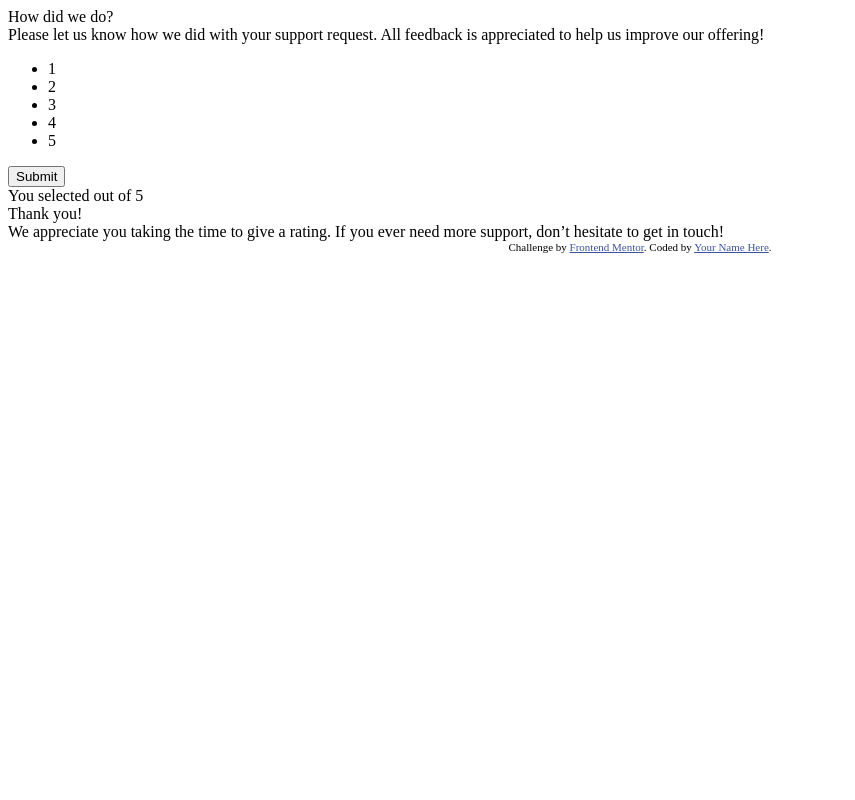
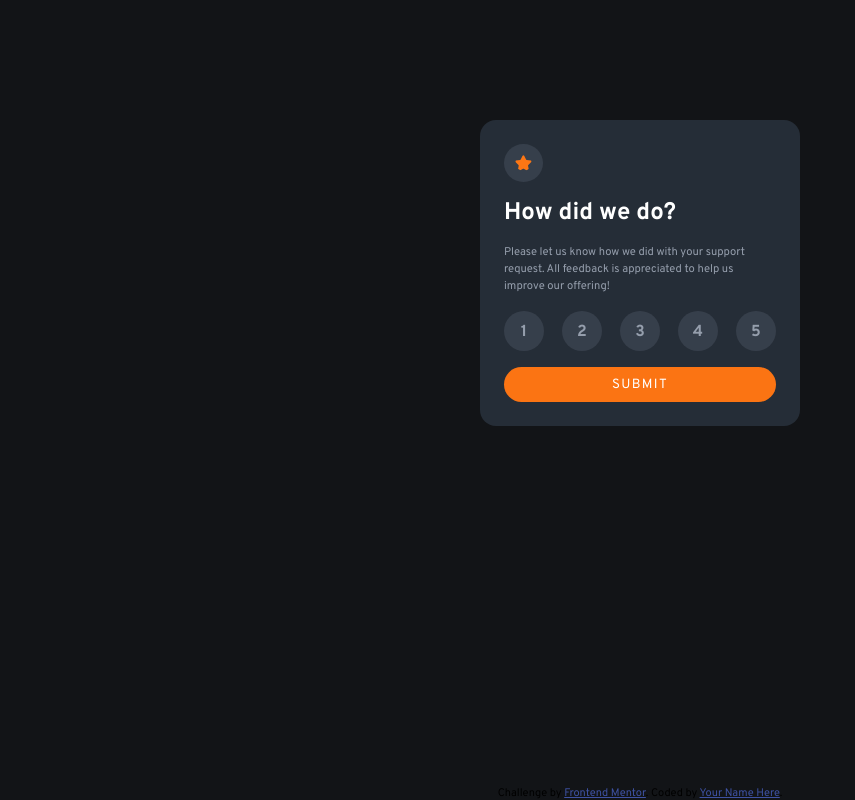
Before and after one commit to SamBase/Interactive-rating-component, a plain HTML site: page index.html in a window 1280 px wide. Shown: the whole page, without its empty margins (0-855 px from the left). Drawn offline with Linux system fonts and the light colour scheme.

Commit message:
Add style to rating page

```diff
--- a/index.html
+++ b/index.html
@@ -8,9 +8,11 @@
 
   <title>Frontend Mentor | Interactive rating component</title>
 
+  <link rel="stylesheet" href="style.css">
+
   <!-- Feel free to remove these styles or customise in your own stylesheet 👍 -->
   <style>
-    .attribution { font-size: 11px; text-align: center; }
+    .attribution { font-size: 11px; text-align: center; align-self: end;}
     .attribution a { color: hsl(228, 45%, 44%); }
   </style>
 </head>
@@ -19,7 +21,7 @@
   <!-- Rating state start -->
 
   <div class="before-submit">
-    <div class="star"></div>
+    <img class="star round-icons" src="./images/icon-star.svg" alt="" srcset="">
     <section class="title">
       How did we do?
     </section>
@@ -28,11 +30,11 @@
       to help us improve our offering!
     </section>
     <ul class="rating">
-      <li>1</li>
-      <li>2</li>
-      <li>3</li>
-      <li>4</li>
-      <li>5</li>
+      <li class="round-icons">1</li>
+      <li class="round-icons">2</li>
+      <li class="round-icons">3</li>
+      <li class="round-icons">4</li>
+      <li class="round-icons">5</li>
     </ul>
     <section class="submit-button">
       <button type="submit">
--- /dev/null
+++ b/style.css
@@ -0,0 +1,117 @@
+@import url('https://fonts.googleapis.com/css2?family=Overpass:wght@400;700&display=swap');
+
+/* CSS Reset */
+* {
+    margin: 0;
+    padding: 0;
+    box-sizing: border-box;
+}
+
+:root {
+    --orange:hsl(25, 97%, 53%);
+    --white:hsl(0, 0%, 100%);
+    --light-grey:hsl(217, 12%, 63%);
+    --medium-grey:hsl(216, 12%, 54%, 0.205);
+    --dark-blue:hsl(213, 19%, 18%);
+    --very-dark-blue:hsl(216, 12%, 8%);
+}
+
+body {
+    font-family: 'Overpass', sans-serif;
+    background-color: var(--very-dark-blue);
+    display: grid;
+    justify-items: center;
+    align-items: center;
+    height: 100vh;
+}
+
+/* .before-submit{
+    background-color: var(--dark-blue);
+    display: flex;
+    flex-direction: column;
+    align-items: flex-start;
+    width: 50%;
+    padding: 1em;
+} */
+.before-submit{
+    background-color: var(--dark-blue);
+    display: grid;
+    grid-template-rows: repeat(5,auto);
+    row-gap: 1em;
+    width: 25%;
+    padding: 1.5em;
+    border-radius: 1em;
+}
+.star{
+
+}
+
+.round-icons{
+    background-color: var(--medium-grey);
+    border-radius: 50%;
+    padding: 0.7em;
+}
+
+.title{
+    color: var(--white);
+    font-weight: 700;
+    font-size: 1.5em;
+}
+
+.discription{
+    color: var(--light-grey);
+    font-size: 0.7em;
+    line-height: 1.5em;
+}
+
+.rating{
+    list-style-type: none;
+    display: flex;
+    flex-direction: row;
+    justify-content: space-between;
+}
+
+ul li{
+    font-weight: 700;
+    color: var(--light-grey);
+    border-radius: 50%;
+    width: 2.5em;
+    height: 2.5em;
+    text-align: center;
+    transition: 0.3s;
+
+}
+
+ul li:hover{
+    background-color: var(--orange);
+    color: var(--white);
+    cursor: pointer;
+}
+
+.submit-button{
+    display: flex;
+    justify-content: center;
+}
+
+.submit-button button{
+    border: none;
+    flex-grow: 1;
+    background-color: var(--orange);
+    color: var(--white);
+    padding: 0.7em;
+    border-radius: 2em;
+    text-transform: uppercase;
+    letter-spacing: 0.1em;
+    transition: 0.3s;
+    font-family: inherit;
+}
+
+.submit-button button:hover{
+    background-color: var(--white);
+    color: var(--orange);
+    cursor: pointer;
+
+}
+.after-submit{
+    display: none;
+}
```
